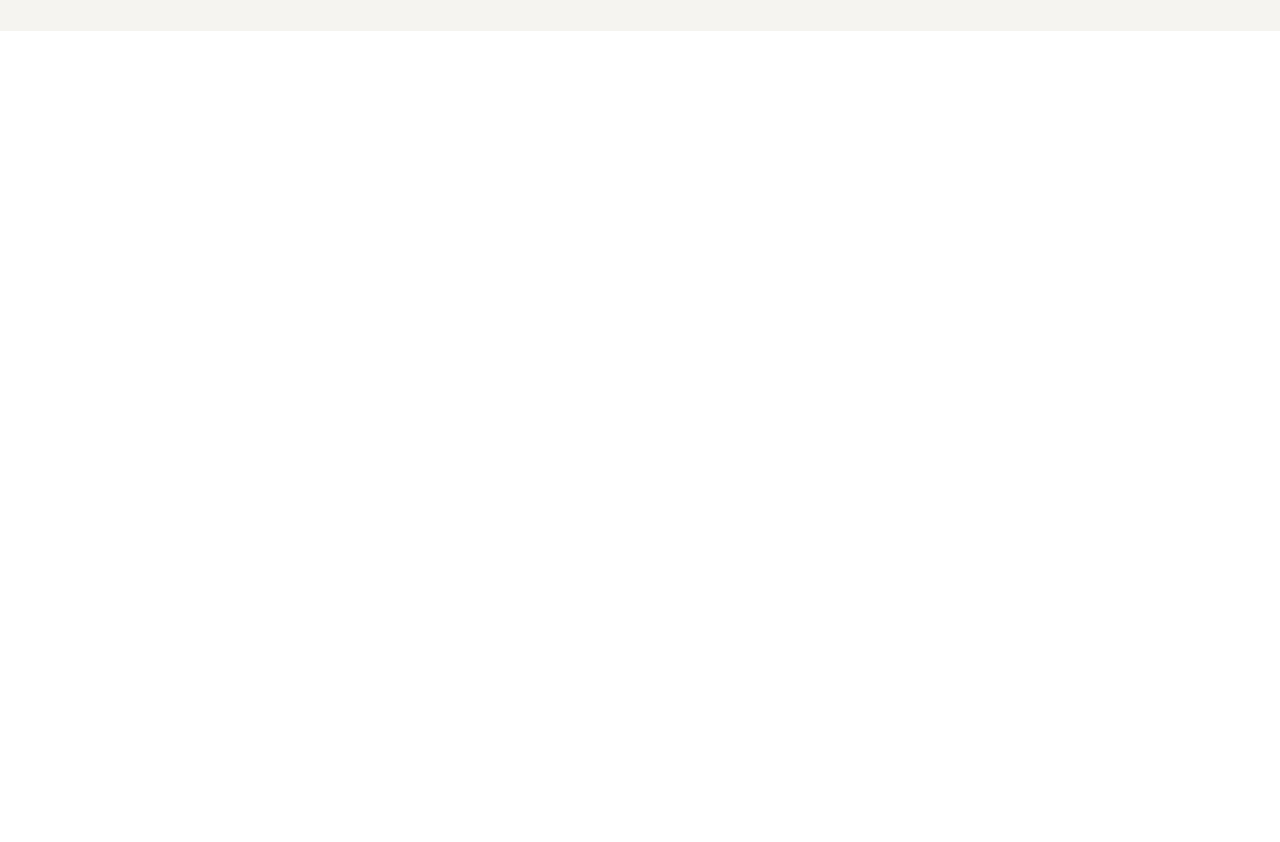
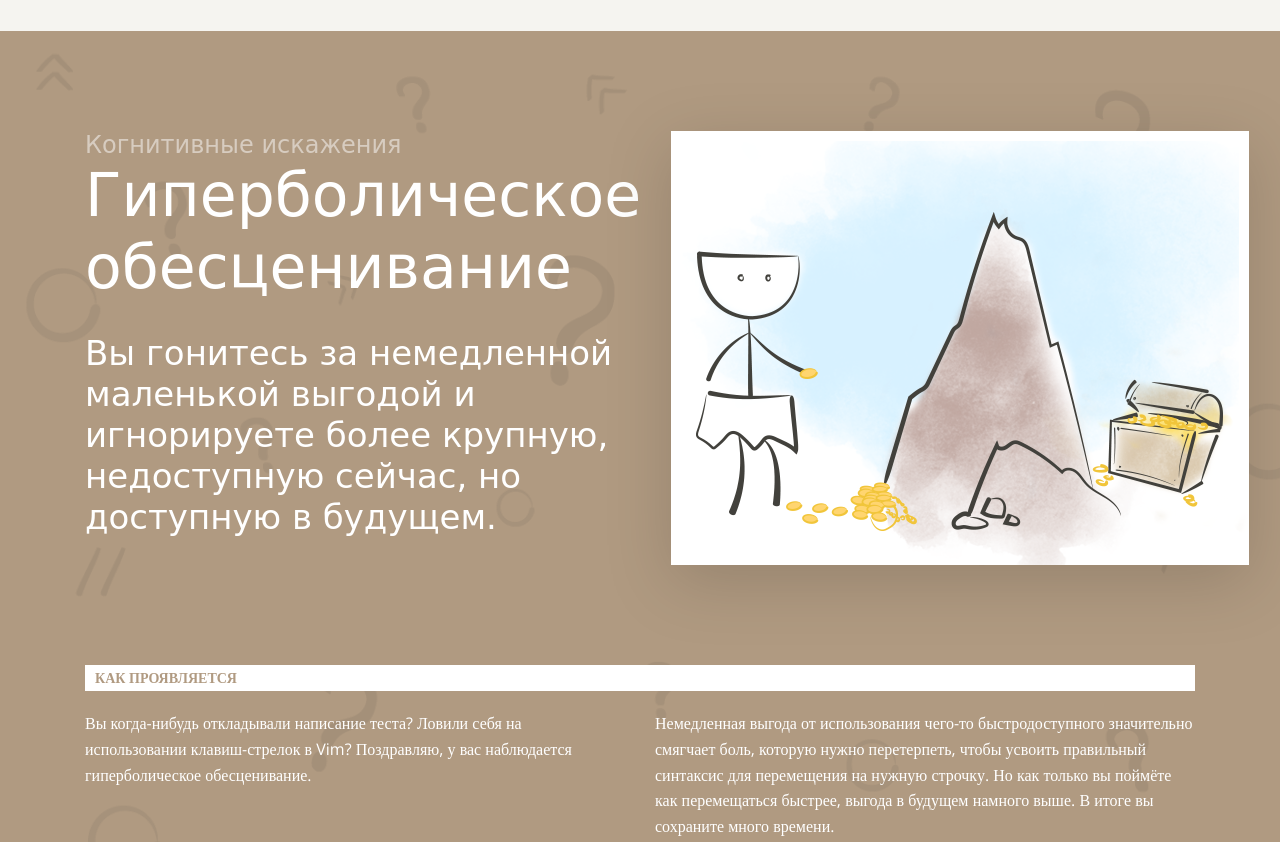
Before and after one commit to Kerish19/layout-designer-project-lvl1, a website: page src/index.html in a window 1280 px wide. Shown: the part 5200-6042 px from the top of the page. Before the commit the page ends 5631 px from the top, so only its background shows below. Drawn offline with nearby package versions, Linux system fonts and the light colour scheme; a web font is replaced by a local one.

Commit message:
lesson9 - 1

```diff
--- a/src/index.html
+++ b/src/index.html
@@ -79,7 +79,7 @@
           </div>
 
           <div class="section-navigation-menu__item">
-            <a href="#giperbolicheskoe-obescenivanie" class="section-navigation-menu-item__link">
+            <a href="#hyperbolic-depreciation" class="section-navigation-menu-item__link">
               <h3 class="section-navigation-menu-item__h3">4</h3>
               <h4 class="section-navigation-menu-item__h4">Гиперболическое обесценивание</h4>
               <p class="section-navigation-menu-item__text">Вы гонитесь за немедленной маленькой выгодой и игнорируете более крупную, недоступную сейчас, но доступную в будущем.</p>
@@ -179,8 +179,31 @@
       </div>
     </section>
 
-    <section class="section">
+    <section id="hyperbolic-depreciation" class="section section-bg section-hyperbolic-depreciation">
+      <div class="container">
+        <div class="section-inner-text-w-img section-hyperbolic-depreciation-inner-text-w-img">
+          <div class="section-hyperbolic-depreciation-inner-text-w-img__text">
+            <p class="page-overhead section-hyperbolic-depreciation-inner-text-w-img-text__overhead">Когнитивные искажения</p>
+            <h2 class="page-title-h2 section-hyperbolic-depreciation-inner-text-w-img-text__title">Гиперболическое обесценивание</h2>
+            <p class="page-subtitle-h2 section-hyperbolic-depreciation-inner-text-w-img-text__subtitle">Вы гонитесь за немедленной маленькой выгодой и игнорируете более крупную, недоступную сейчас, но доступную в будущем.</p>
+          </div>
+          <div class="section-hyperbolic-depreciation-inner-text-w-img__img">
+            <img src="assets/images/4.png" width="578" alt="Гиперболическое обесценивание это?">
+          </div>
+        </div>
 
+        <div class="section-inner-text section-hyperbolic-depreciation-inner-text">
+          <h5 class="section-inner-text__title section-hyperbolic-depreciation-inner-text__title">Как проявляется</h5>
+          <div class="section-inner-text-flex section-hyperbolic-depreciation-inner-text-flex">
+            <div class="section-inner-text-flex__col1 section-hyperbolic-depreciation-inner-text-flex__col-1">
+              <p class="section-hyperbolic-depreciation-inner-text-flex__text">Вы когда-нибудь откладывали написание теста? Ловили себя на использовании клавиш-стрелок в Vim? Поздравляю, у вас наблюдается гиперболическое обесценивание.</p>
+            </div>
+            <div class="section-inner-text-flex__col2 section-hyperbolic-depreciation-inner-text-flex__col-2">
+              <p class="section-hyperbolic-depreciation-inner-text-flex__text">Немедленная выгода от использования чего-то быстродоступного значительно смягчает боль, которую нужно перетерпеть, чтобы усвоить правильный синтаксис для перемещения на нужную строчку. Но как только вы поймёте как перемещаться быстрее, выгода в будущем намного выше. В итоге вы сохраните много времени.</p>
+            </div>
+          </div>
+        </div>
+      </div>
     </section>
 
     <section class="section">
--- a/src/styles/style.css
+++ b/src/styles/style.css
@@ -502,3 +502,48 @@ p {
 }
 
 /* section-distortion-of-novelty end */
+
+/* section-hyperbolic-depreciation start */
+
+.section-hyperbolic-depreciation {
+  position: relative;
+  z-index: 1;
+
+  background-color: #b09a81;
+}
+
+.section-hyperbolic-depreciation-inner-text-w-img-text__overhead {
+  color: #d7ccc0;
+}
+
+.section-hyperbolic-depreciation-inner-text-w-img-text__title {
+  margin-bottom: 30px;
+
+  color: #fff;
+}
+
+.section-hyperbolic-depreciation-inner-text-w-img-text__subtitle {
+  color: #fff;
+}
+
+.section-hyperbolic-depreciation-inner-text-w-img__img img {
+  vertical-align: middle;
+
+  filter: drop-shadow(0 16px 32px rgba(0, 0, 0, 0.15));
+}
+
+.section-hyperbolic-depreciation-inner-text__title {
+  color: #b09a81;
+
+  background-color: #fff;
+}
+
+.section-hyperbolic-depreciation-inner-text-flex__text {
+  color: #fff;
+}
+
+.section-hyperbolic-depreciation-inner-text-w-img__text {
+  padding-right: 30px;
+}
+
+/* section-hyperbolic-depreciation end */
```
